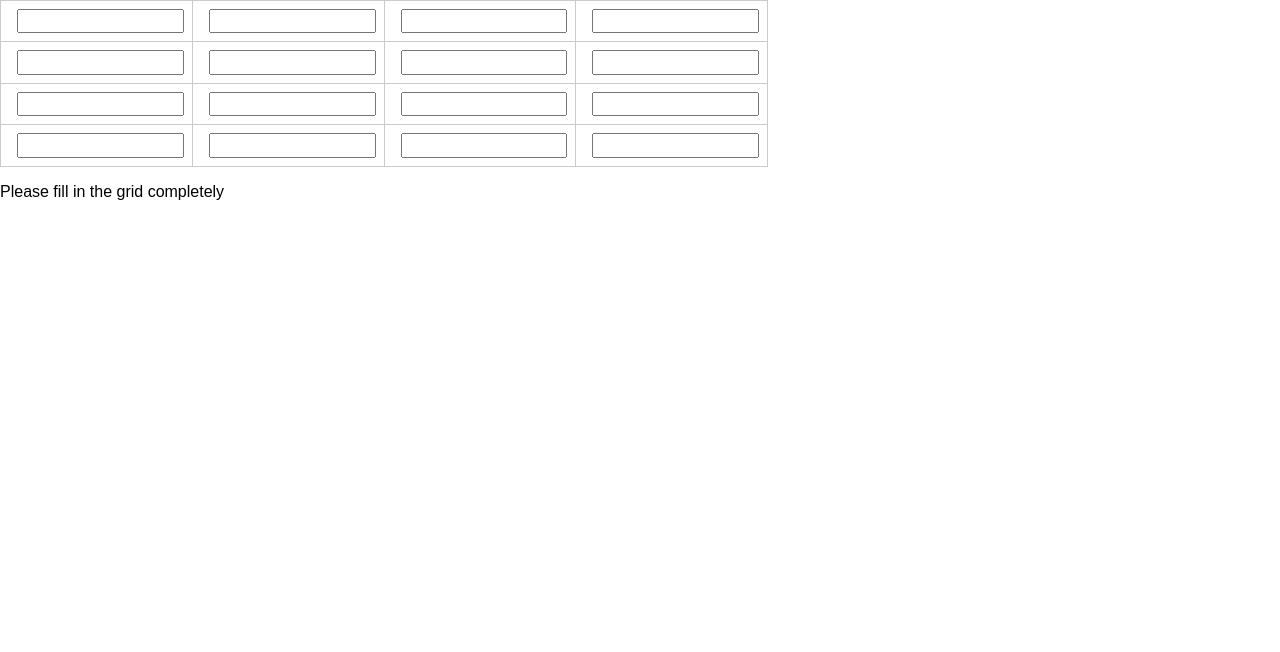
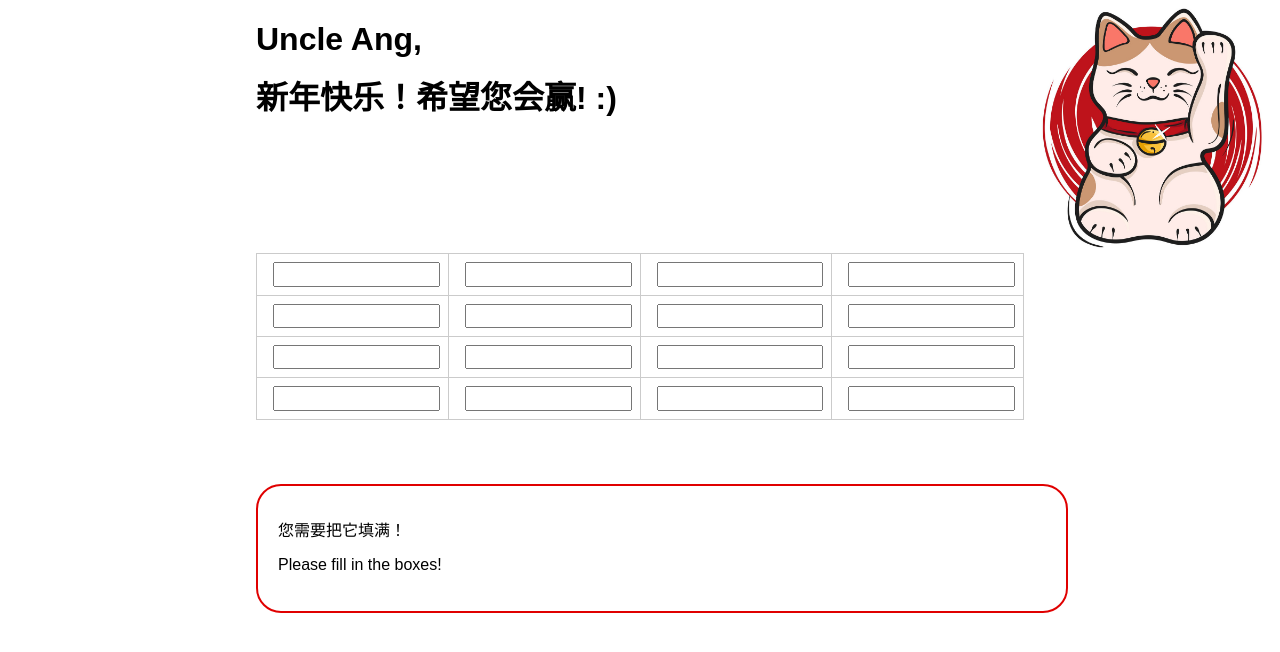
Before and after one commit to thekneeslim/taxi-uncle, a React (Create React App) app: page / in a window 1280 px wide. Shown: the top 652 px of the page. Built offline with nearby package versions, Linux system fonts and the light colour scheme.

Commit message:
Basic styling

```diff
--- a/src/app/App.js
+++ b/src/app/App.js
@@ -7,7 +7,7 @@ import 'purecss/build/pure.css'
 class App extends Component {
   render() {
     return (
-      <div>
+      <div className="background">
         <Page />
       </div>
     );
--- a/src/app/components/Grid.js
+++ b/src/app/components/Grid.js
@@ -2,6 +2,7 @@ import React from 'react';
 import Row from './Row';
 import { isFilled } from '../utils/Utils';
 import Combination from '../utils/Combination';
+
 export default class Grid extends React.Component {
 
   constructor(props) {
@@ -13,18 +14,21 @@ export default class Grid extends React.Component {
   }
 
   handleChange(row, column, value) {
+    let combinations = [];
     const grid = this.state.data.slice();
     grid[row][column] = value;
     this.setState({ data: grid })
     if (isFilled(this.state.data)) {
-      console.log("It's filled!")
       const combinationUtils = new Combination(this.state.data, 4)
-      this.props.getCombinations(combinationUtils.getCombinations());
+      combinations = combinationUtils.getCombinations()
     }
+    this.props.getCombinations(combinations);
   }
 
   render() {
     return (
+      <div className="pure-g">
+        <div className="pure-u-1-5"></div>
         <div className="pure-u-3-5">
           <table className="pure-table pure-table-bordered">
             <tbody>
@@ -39,6 +43,7 @@ export default class Grid extends React.Component {
             </tbody>
           </table>
         </div>
+      </div>
     )
   }
 }
--- a/src/app/components/Page.js
+++ b/src/app/components/Page.js
@@ -1,6 +1,8 @@
 import React from 'react';
 import Grid from './Grid';
 import Result from './Result';
+import '../css/style.css'
+import maneko from '../css/maneki-neko.jpg';
 
 export default class Page extends React.Component {
 
@@ -19,8 +21,29 @@ export default class Page extends React.Component {
   render() {
     return(
       <div className="pure-g">
-        <Grid getCombinations={this.getCombinations}/>
-        <Result combinations={this.state.combinations}/>
+        <div className="pure-u-1-6"></div>
+        <div className="pure-u-4-6">
+          <div className="pure-g">
+            <div className="pure-u-1-5"></div>
+            <div className="pure-u-3-5">
+              <h1>Uncle Ang,</h1>
+              <h1>新年快乐！希望您会赢! :)</h1>
+            </div>
+            <div className="pure-u-1-5">
+              <img src={maneko} alt='icon' className="imageResize"/>
+            </div>
+          </div>
+          <div className="pure-g">
+            <div className="pure-u-1-1">
+              <Grid getCombinations={this.getCombinations}/>
+            </div>
+            <div className="pure-u-1-1 spacer"></div>
+            <div className="pure-u-1-1">
+              <Result combinations={this.state.combinations}/>
+            </div>
+            <div className="pure-u-1-1 spacer"></div>
+          </div>
+        </div>
       </div>
     )
   }
--- a/src/app/components/Result.js
+++ b/src/app/components/Result.js
@@ -3,27 +3,35 @@ import React from 'react';
 export default class Result extends React.Component {
 
   displayMessage() {
-    return <p>Please fill in the grid completely</p>;
+    return (
+      <div className="pure-u-1-1">
+        <p>您需要把它填满！</p>
+        <p>Please fill in the boxes!</p>
+      </div>
+    )
   }
 
   displayCombinations() {
-    return this.props.combinations.map((combination, index) => {
+    const combinations = this.props.combinations.map((combination, index) => {
       return (
         <div className="pure-u-1-8" key={index}>
           <p>{combination}</p>
         </div>
       )
     })
+    return <div className="pure-g">{combinations}</div>
   }
 
   displayResult() {
     return (
-      <div className="pure-u-1-1">
+      <div className="pure-g">
         <div className="pure-u-1-1">
-          <h3>Results:</h3>
-        </div>
-        <div className="pure-g">
-          {this.displayCombinations()}
+          <div>
+            <h3>Results:</h3>
+          </div>
+          <div className="pure-g">
+            {this.displayCombinations()}
+          </div>
         </div>
       </div>
     )
@@ -31,8 +39,11 @@ export default class Result extends React.Component {
 
   render() {
     return (
-      <div className="pure-u-1-1">
-        {this.props.combinations.length === 0 ? this.displayMessage() : this.displayResult()}
+      <div className="pure-g">
+        <div className="pure-u-1-5"></div>
+        <div className="pure-u-3-5 border">
+            {this.props.combinations.length === 0 ? this.displayMessage() : this.displayResult()}
+        </div>
       </div>
     )
   }
--- a/src/app/components/Row.js
+++ b/src/app/components/Row.js
@@ -1,15 +1,10 @@
 import React from 'react';
 import Column from './Column';
-
-const tdStyle = {
-  width: '50%',
-  paddingBottom: '50%'
-}
 
 export default (props) => {
   return (
     <React.Fragment>
-      <tr style={tdStyle}>
+      <tr>
         {
           props.field.map((column, columnIndex) => {
             return <Column value={column[columnIndex]}
--- /dev/null
+++ b/src/app/css/style.css
@@ -0,0 +1,13 @@
+.spacer {
+  margin-top: 5%;
+}
+
+.imageResize {
+  width: 100%;
+}
+
+.border {
+  border-radius: 25px;
+  border: 2px solid #E00000;
+  padding: 20px;
+}
```
Also changed, not shown: src/app/css/lottery.jpg (added), src/app/css/maneki-neko.jpg (added). Lines whose indentation alone changed are shown as unchanged.
